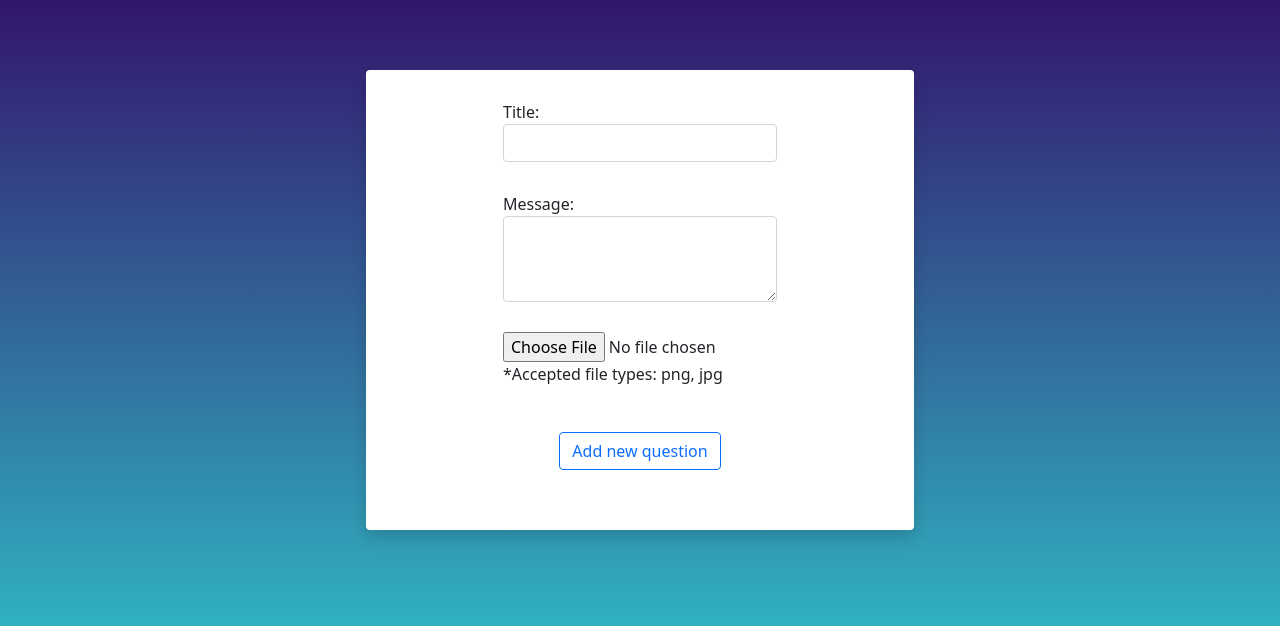
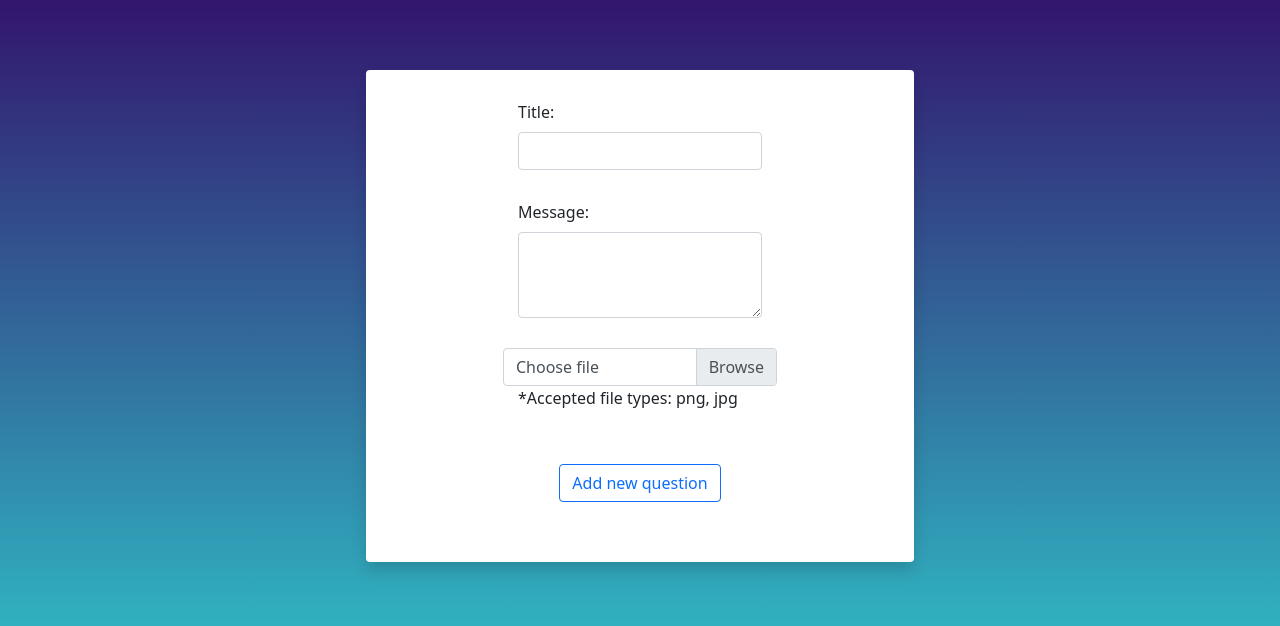
Before and after one commit to Boner1975/WebApp, a Flask app: page /list/add-question in a window 1280 px wide. Shown: the part 54-680 px from the top of the page. Run offline with Flask 2, Linux system fonts and the light colour scheme; the visitor is signed in with stand-in values (Sample User, id 1); some libraries are stand-ins or nearby versions.

Commit message:
new file upload

```diff
--- a/Templates/edit_question.html
+++ b/Templates/edit_question.html
@@ -3,6 +3,10 @@
 <head>
     <meta charset="UTF-8">
     <link rel="stylesheet" href="https://cdnjs.cloudflare.com/ajax/libs/font-awesome/4.7.0/css/font-awesome.min.css">
+    <link rel="stylesheet" href="https://maxcdn.bootstrapcdn.com/bootstrap/4.5.2/css/bootstrap.min.css">
+  <script src="https://ajax.googleapis.com/ajax/libs/jquery/3.5.1/jquery.min.js"></script>
+  <script src="https://cdnjs.cloudflare.com/ajax/libs/popper.js/1.16.0/umd/popper.min.js"></script>
+  <script src="https://maxcdn.bootstrapcdn.com/bootstrap/4.5.2/js/bootstrap.min.js"></script>
     {% if question == None %}
         <title>Add new question</title>
     {% else %}
@@ -40,10 +44,12 @@
                                 <label for ="message">Message:</label><br>
                                 <textarea name="message" id="message" class="form-control" minlength="1" rows="3"></textarea>
                             </div>
-                            <div class="form-group col-md-6" style="margin: 30px auto 0px auto; alignment: center">
-                                <input type = "file" name = "file" accept = ".png, .jpg">
-                                 <p>*Accepted file types: png, jpg</p>
+                            <div class="form-group col-md-6 custom-file" style="margin: 30px auto 0px auto; alignment: center; display: block !important;">
+                                <input id="inputGroupFile01" type = "file" name = "file" accept = ".png, .jpg" class="custom-file-input">
+                                <label class="custom-file-label" for="inputGroupFile01">Choose file</label>
+                                <p>*Accepted file types: png, jpg</p>
                             </div>
+                            <br /><br />
                             <div class="text-center">
                                 <button style="alignment: center; margin-bottom: 60px; margin-top: 30px" type="submit" class="btn btn-outline-primary" value="Add new question">Add new question</button>
                             </div>
@@ -75,5 +81,14 @@
             </div>
         </div>
     {% endif %}
+
+
+    <script>
+        // Add the following code if you want the name of the file appear on select
+        $(".custom-file-input").on("change", function() {
+          var fileName = $(this).val().split("\\").pop();
+          $(this).siblings(".custom-file-label").addClass("selected").html(fileName);
+        });
+    </script>
 </body>
 </html>
```
Also changed, not shown: Templates/answer.html (+15 -2 lines).
